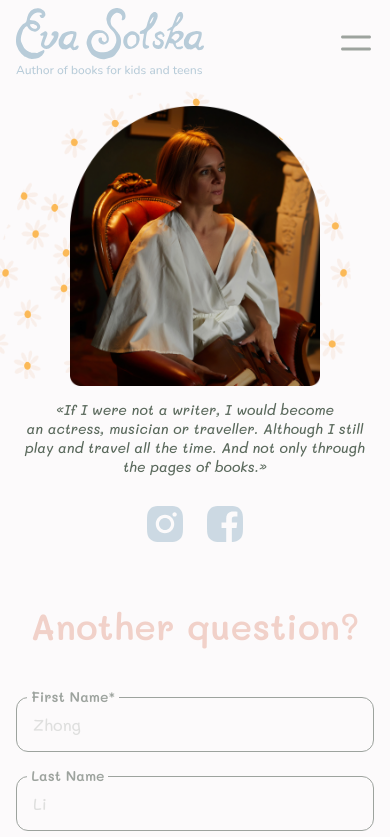
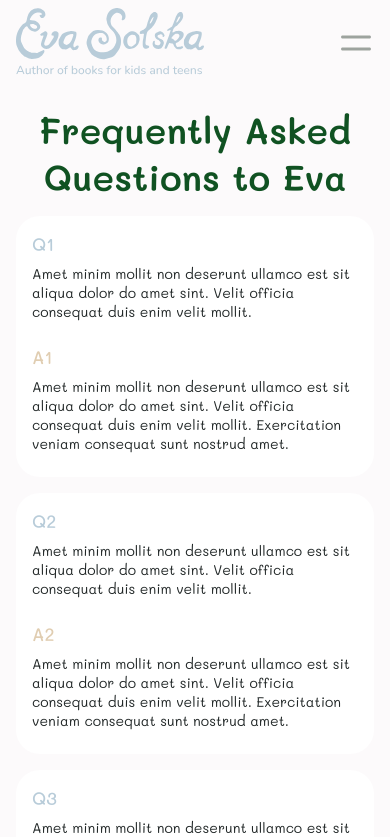
Before and after one commit to mc-nastasya/capstone, a React (Create React App) app: page /faq in a window 390 px wide. Shown: the top 837 px of the page. Built offline with nearby package versions, Linux system fonts and the light colour scheme.

Commit message:
create styling for mobile view

```diff
--- /dev/null
+++ b/src/components/FAQCard/FAQCard.js
@@ -0,0 +1,18 @@
+import "./FAQCard.scss";
+
+function FAQCard({pair, i}) {
+  return (
+    <div className="faq-card">
+        <div className="faq-card__section">
+            <h3 className="faq-card__title faq-card__question">{`Q${i+1}`}</h3>
+            <p className="faq-card__text">{pair.q}</p>
+        </div>
+        <div className="faq-card__section">
+            <h3 className="faq-card__title faq-card__answer">{`A${i+1}`}</h3>
+            <p className="faq-card__text">{pair.a}</p>
+        </div>
+    </div>
+  )
+}
+
+export default FAQCard
--- /dev/null
+++ b/src/components/FAQCard/FAQCard.scss
@@ -0,0 +1,29 @@
+@use "../../styles//partials/colors" as *;
+@use '../../styles/partials/sizes' as *;
+@use '../../styles/partials/mixins' as *;
+@use '../../styles/partials/fonts' as *;
+
+.faq-card {
+    padding: 16px;
+    background-color: $white;
+    display: flex;
+    flex-direction: column;
+    gap: 1rem;
+    border-radius: 24px;
+
+    &__title, &__text {
+        margin: 0;
+    }
+
+    &__text {
+        @include p2;
+    }
+
+    &__question {
+        color: $accent-3;
+    }
+
+    &__answer {
+        color: $accent-1;
+    }
+}
--- /dev/null
+++ b/src/components/FAQSection/FAQSection.js
@@ -0,0 +1,33 @@
+import "./FAQSection.scss";
+import FAQCard from '../FAQCard/FAQCard';
+
+function FAQSection() {
+
+    const faq = [
+        {
+            id: "1",
+            q: "Amet minim mollit non deserunt ullamco est sit aliqua dolor do amet sint. Velit officia consequat duis enim velit mollit.",
+            a: "Amet minim mollit non deserunt ullamco est sit aliqua dolor do amet sint. Velit officia consequat duis enim velit mollit. Exercitation veniam consequat sunt nostrud amet."
+        },
+        {
+            id: "2",
+            q: "Amet minim mollit non deserunt ullamco est sit aliqua dolor do amet sint. Velit officia consequat duis enim velit mollit.",
+            a: "Amet minim mollit non deserunt ullamco est sit aliqua dolor do amet sint. Velit officia consequat duis enim velit mollit. Exercitation veniam consequat sunt nostrud amet."
+        },
+        {
+            id: "3",
+            q: "Amet minim mollit non deserunt ullamco est sit aliqua dolor do amet sint. Velit officia consequat duis enim velit mollit.",
+            a: "Amet minim mollit non deserunt ullamco est sit aliqua dolor do amet sint. Velit officia consequat duis enim velit mollit. Exercitation veniam consequat sunt nostrud amet."
+        }
+    ]
+  return (
+    <div className="faq">
+        <h1 className="faq__title">Frequently Asked Questions to Eva</h1>
+        {faq.map((pair , i)=>{
+            return <FAQCard key={pair.id} i={i} pair={pair} />
+        })}
+    </div>
+  )
+}
+
+export default FAQSection
--- /dev/null
+++ b/src/components/FAQSection/FAQSection.scss
@@ -0,0 +1,17 @@
+@use "../../styles//partials/colors" as *;
+@use '../../styles/partials/sizes' as *;
+@use '../../styles/partials/mixins' as *;
+@use '../../styles/partials/fonts' as *;
+
+.faq {
+    display: grid;
+    gap: 1rem;
+    padding: 0 1rem;
+    margin-bottom: 3rem;
+
+    &__title {
+        text-align: center;
+        color: $accent-2;
+        margin: 1rem 0 0;
+    }
+}
--- a/src/pages/FAQPage.js
+++ b/src/pages/FAQPage.js
@@ -1,9 +1,11 @@
 import ContactFormContainer from "../components/ContactFormContainer/ContactFormContainer"
+import FAQSection from "../components/FAQSection/FAQSection"
 
 function FAQPage() {
   return (
     <>
-    <ContactFormContainer title="Another question?" color="accent-4" />
+        <FAQSection />
+        <ContactFormContainer title="Another question?" color="accent-4" />
     </>
   )
 }
```
